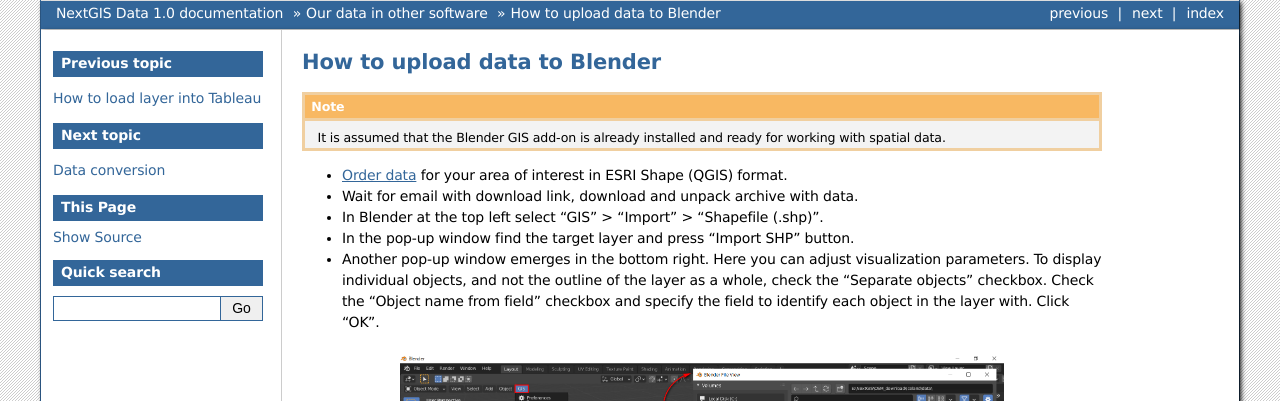
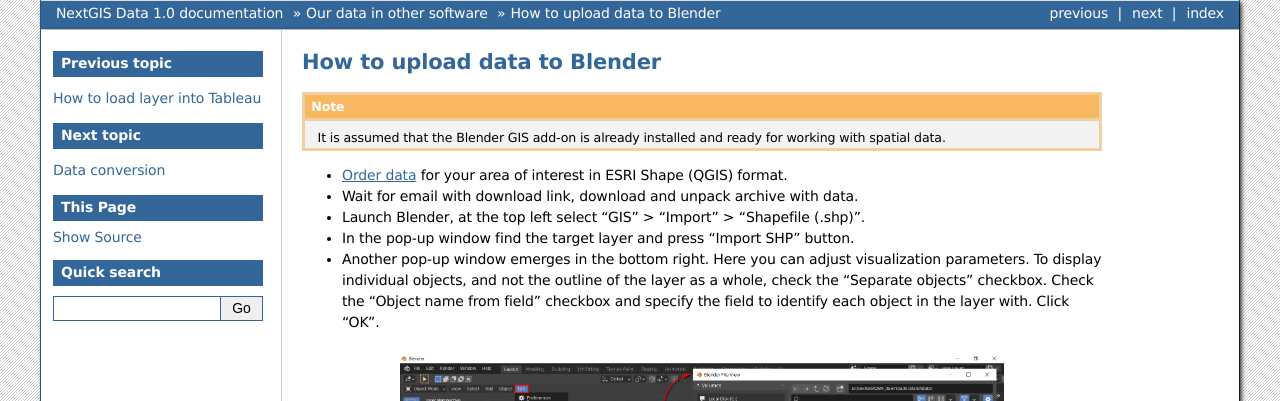
Before and after one commit to nextgis/docs_data, a Sphinx documentation site: the page built from source/blender.rst, in a window 1280 px wide. Shown: the top 401 px of the page. Built offline with Sphinx 7.4.7, drawn with Linux system fonts in a browser that asks for light colours; formulas are drawn with MathJax 3; pages that are not in the unit, such as notebooks, are missing from menus.

Commit message:
Update blender.rst

```diff
--- a/source/blender.rst
+++ b/source/blender.rst
@@ -9,7 +9,7 @@
 
 * `Order data <https://data.nextgis.com/en/>`_ for your area of interest in ESRI Shape (QGIS) format.
 * Wait for email with download link, download and unpack archive with data.
-* In Blender at the top left select "GIS" > "Import" > "Shapefile (.shp)".
+* Launch Blender, at the top left select "GIS" > "Import" > "Shapefile (.shp)".
 * In the pop-up window find the target layer and press "Import SHP" button.
 * Another pop-up window emerges in the bottom right. Here you can adjust visualization parameters. To display individual objects, and not the outline of the layer as a whole, check the "Separate objects" checkbox. Check the "Object name from field" checkbox and specify the field to identify each object in the layer with. Click "OK".
 
```
